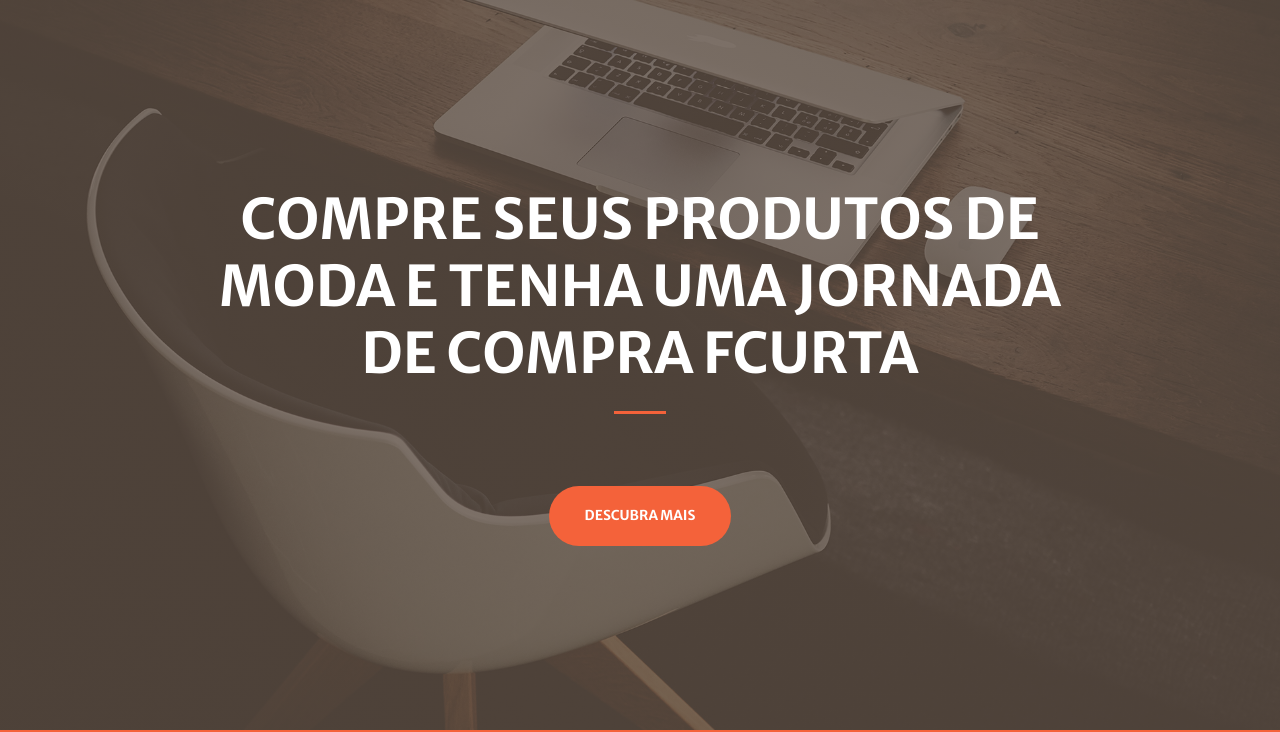
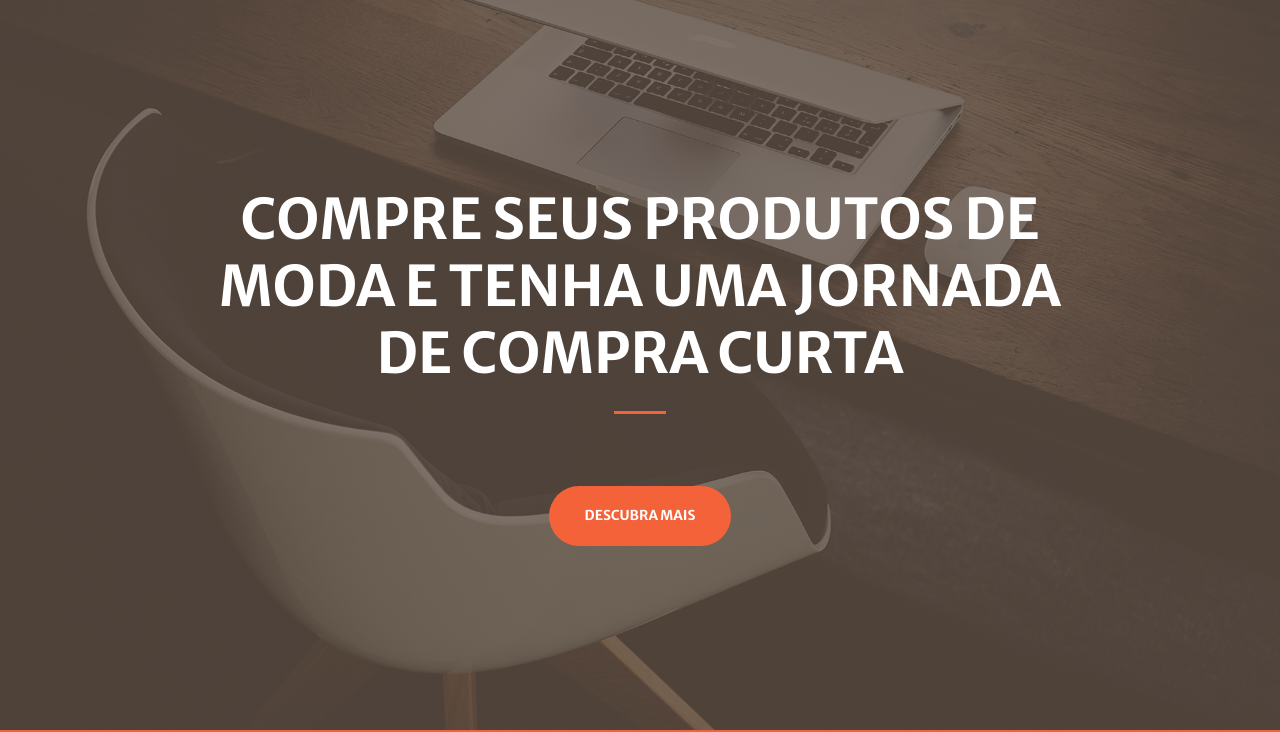
Before and after one commit to jerameelcode/meel-market, a plain HTML site: page index.html in a window 1280 px wide. Shown: the part 70-802 px from the top of the page. Drawn offline with nearby package versions, Linux system fonts and the light colour scheme.

Commit message:
Update index.html

```diff
--- a/index.html
+++ b/index.html
@@ -39,7 +39,7 @@
             <div class="container h-100">
                 <div class="row h-100 align-items-center justify-content-center text-center">
                     <div class="col-lg-10 align-self-end">
-                        <h1 class="text-uppercase text-white font-weight-bold">Compre seus produtos de moda e tenha uma jornada de compra   fcurta </h1>
+                        <h1 class="text-uppercase text-white font-weight-bold">Compre seus produtos de moda e tenha uma jornada de compra   curta </h1>
                         <hr class="divider my-4" />
                     </div>
                     <div class="col-lg-8 align-self-baseline">
```
